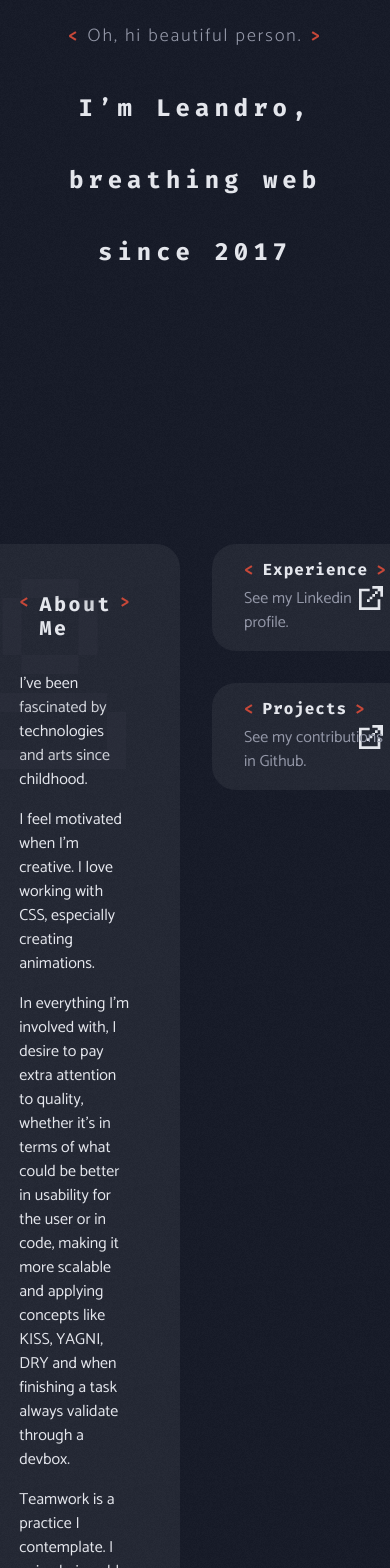
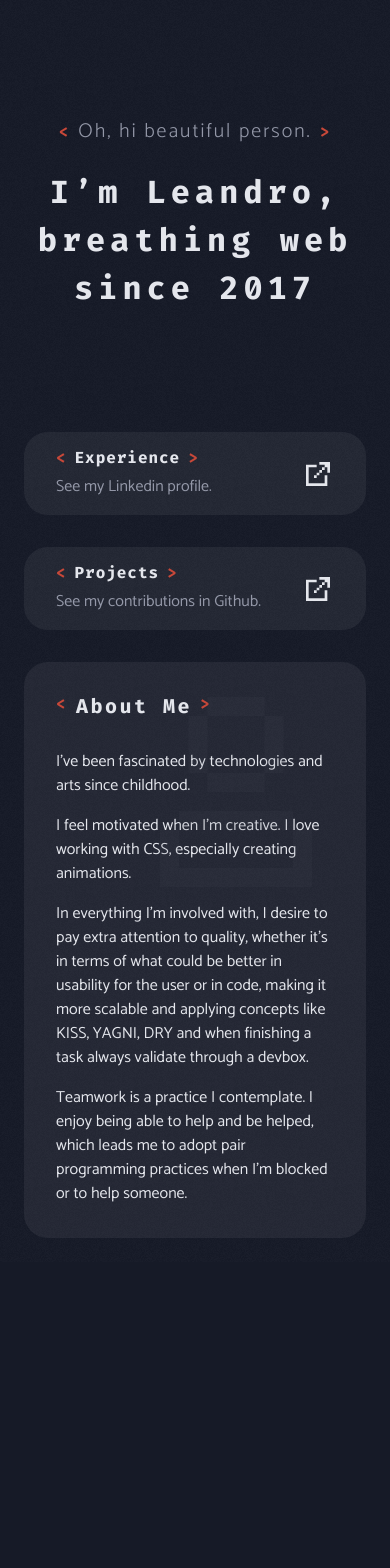
Before and after one commit to zKhiro/zkhiro.github.io, an Angular app: page / in a window 390 px wide. After the commit the page ends 1262 px from the top, so only its background shows below. Built offline with nearby package versions, Linux system fonts and the light colour scheme.

Commit message:
Apply responsive web design

```diff
--- a/src/app/views/home/home.component.html
+++ b/src/app/views/home/home.component.html
@@ -1,10 +1,10 @@
-<header class="home-header d-flex flex-column align-items-center text-center">
-  <h2 class="text-regular tag text-secondary fw-lighter mb-0">Oh, hi beautiful person.</h2>
+<header class="home-header d-flex flex-column align-items-center text-center mt-sm-auto mb-sm-0">
+  <h2 class="text-regular tag text-secondary fw-lighter">Oh, hi beautiful person.</h2>
   <h1 class="mb-0">I’m Leandro, breathing web since 2017</h1>
 </header>
 
-<section class="content-section d-flex gap-5 mt-auto">
-  <div class="card p-6 col">
+<section class="content-section d-flex flex-lg-row flex-column-reverse gap-5 mt-auto pb-md-7 pb-4">
+  <div class="card p-lg-6 p-5 col-lg col-12">
     <h3 class="card-header tag mb-5">About Me</h3>
 
     <svg class="icon user" fill="none" xmlns="http://www.w3.org/2000/svg" viewBox="0 0 24 24"><path d="M15 2H9v2H7v6h2V4h6V2zm0 8H9v2h6v-2zm0-6h2v6h-2V4zM4 16h2v-2h12v2H6v4h12v-4h2v6H4v-6z" fill="currentColor"/></svg>
@@ -22,7 +22,7 @@
     </p>
   </div>
 
-  <section class="link-section d-flex flex-column gap-5 col">
+  <section class="link-section d-flex flex-column gap-5 col-lg col-12">
     <a
       class="card px-5 py-3"
       href="https://www.linkedin.com/in/leandro-matias/"
--- a/src/app/views/home/home.component.scss
+++ b/src/app/views/home/home.component.scss
@@ -7,25 +7,20 @@ $icon-user-position: 16;
 
 
 .home-header {
-  margin-top: auto;
+  margin-bottom: fun.convert-px-to-rem(120);
+  margin-top: fun.convert-px-to-rem(120);
   max-width: fun.convert-px-to-rem(988);
 
   h1 {
-    letter-spacing: fun.convert-px-to-rem(5);
+    letter-spacing: clamp(fun.convert-px-to-rem(3.5), 3vw, fun.convert-px-to-rem(5));
+    line-height: clamp(fun.convert-px-to-rem(48), 10vw, fun.convert-px-to-rem(72));
   }
 
   h2 {
-    letter-spacing: fun.convert-px-to-rem(2);
+    letter-spacing: clamp(fun.convert-px-to-rem(1.8), 3vw, fun.convert-px-to-rem(2));
+    line-height: clamp(fun.convert-px-to-rem(24), 5vw, fun.convert-px-to-rem(36));
+    margin-bottom: clamp(fun.convert-px-to-rem(24), 5vw, fun.convert-px-to-rem(36));
   }
-
-  & > * {
-    line-height: fun.convert-px-to-rem(72);
-  }
-
-}
-
-.content-section {
-  transform: translateY(clamp(20%, 18vh, 75%));
 }
 
 .card {
@@ -53,7 +48,3 @@ $icon-user-position: 16;
     }
   }
 }
-
-// a.card {
-//   width: clamp(fun.convert-px-to-rem(120), 50vw, fun.convert-px-to-rem(720));
-// }
--- a/src/scss/abstracts/variables/_breakpoints.scss
+++ b/src/scss/abstracts/variables/_breakpoints.scss
@@ -3,8 +3,6 @@ $grid-breakpoints: (
   sm: 576px,
   md: 768px,
   lg: 992px,
-  xl: 1200px,
-  xxl: 1400px
 );
 
 $container-max-widths: (
--- a/src/scss/abstracts/variables/_layouts.scss
+++ b/src/scss/abstracts/variables/_layouts.scss
@@ -10,4 +10,4 @@ $spacers: (
   7: $spacer * 4,
 );
 
-$container-padding-x: 3rem; // Bootstrap mutiply this value by .5 which means the padding will be 24px;
+$container-padding-x: 4rem;
--- a/src/scss/abstracts/variables/_typography.scss
+++ b/src/scss/abstracts/variables/_typography.scss
@@ -6,6 +6,6 @@ $headings-font-weight:  700;
 
 $font-size-root:  16;
 $font-size-base:  1rem;
-$h1-font-size:    clamp($font-size-base * 1.5, 4.5vw, $font-size-base * 3);
-$h2-font-size:    clamp($font-size-base * 1.125, 3vw, $font-size-base * 1.5);
+$h1-font-size:    clamp($font-size-base * 2.0, 4.5vw, $font-size-base * 3);
+$h2-font-size:    clamp($font-size-base * 1.25, 3vw, $font-size-base * 1.5);
 $h3-font-size:    $font-size-base * 1.25;
--- a/src/scss/layouts/_containers.scss
+++ b/src/scss/layouts/_containers.scss
@@ -4,12 +4,12 @@
 @use "../abstracts/mixins";
 
 
-.container-fluid {
+.container {
   padding-left:   layouts.$container-padding-x;
   padding-right:  layouts.$container-padding-x;
 
   @include mixins.media-breakpoint-down(md) {
-    padding-left:   math.div(layouts.$container-padding-x, 2);
-    padding-right:  math.div(layouts.$container-padding-x, 2);
+    padding-left:   math.div(layouts.$container-padding-x, 2.6666666666666666);
+    padding-right:  math.div(layouts.$container-padding-x, 2.6666666666666666);
   }
 }
```
